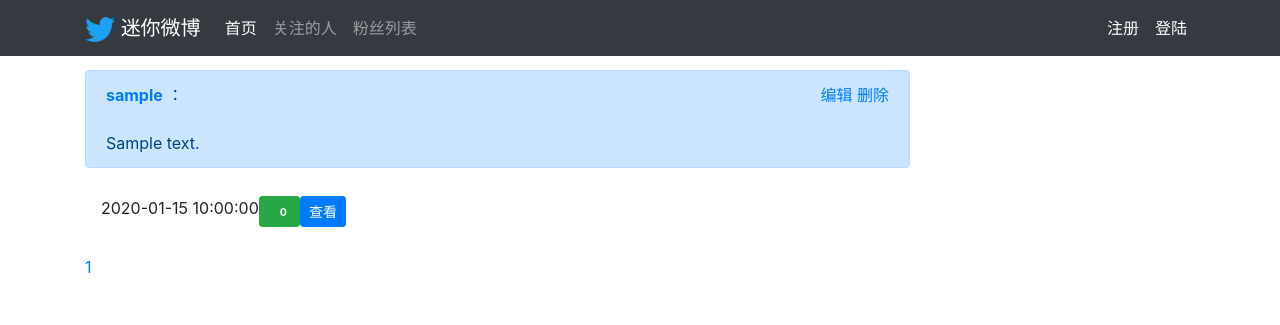
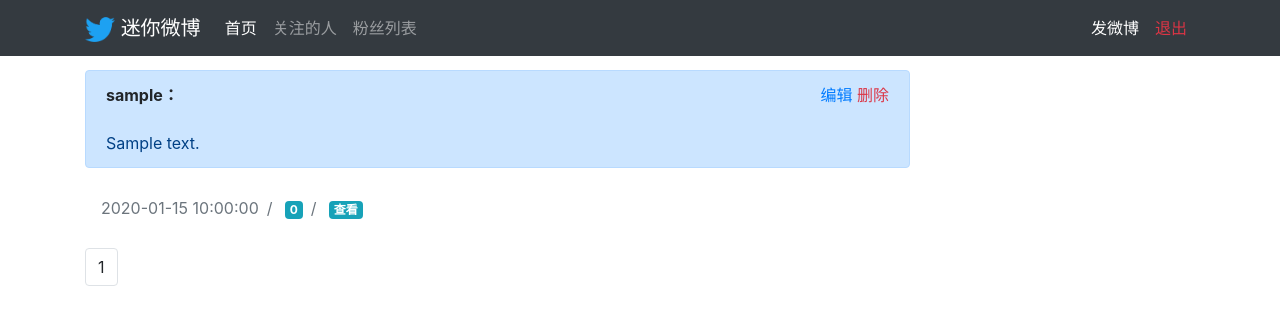
Before and after one commit to sept44/weibo, a Flask app: page /weibo/list in a window 1280 px wide. Shown: the top 325 px of the page. Run offline with Flask 2, Linux system fonts and the light colour scheme; the visitor is signed in with stand-in values (Sample User, id 1); tables that the repository leaves empty hold one stand-in row (values such as "Sample post"); some libraries are stand-ins or nearby versions.

Commit message:
1. 调整页面样式 2. 修复Bug

```diff
--- a/src/libs/config.py
+++ b/src/libs/config.py
@@ -4,4 +4,4 @@ SECRET_KEY = 'dd9ef07e927825830df31174fc0c999c'
 SQLALCHEMY_DATABASE_URI = 'mysql+pymysql://seamile:123@127.0.0.1:3306/weibo'
 SQLALCHEMY_TRACK_MODIFICATIONS = True
 
-PER_PAGE = 30  # 每页微博数量
+PER_PAGE = 10  # 每页微博数量
--- a/src/manage.py
+++ b/src/manage.py
@@ -74,6 +74,5 @@ def fake():
     db.session.commit()
 
 
-
 if __name__ == "__main__":
     manager.run()
--- a/src/templates/base.html
+++ b/src/templates/base.html
@@ -11,7 +11,7 @@
         padding-top: 70px;
       }
       h2 {
-        margin: 30px 0;
+        margin: 20px 0;
       }
       .transparent-bg {
         background-color: transparent;
@@ -47,12 +47,21 @@
           </ul>
 
           <ul class="nav navbar-nav navbar-right">
+            {% if 'uid' in session %}
+            <li class="nav-item active">
+              <a class="nav-link" href="/weibo/post">发微博</a>
+            </li>
+            <li class="nav-item active">
+              <a class="nav-link text-danger" href="/user/logout">退出</a>
+            </li>
+            {% else %}
             <li class="nav-item active">
               <a class="nav-link" href="/user/register">注册</a>
             </li>
             <li class="nav-item active">
               <a class="nav-link" href="/user/login">登陆</a>
             </li>
+            {% endif %}
           </ul>
         </div>
       </div>
--- a/src/weibo/templates/index.html
+++ b/src/weibo/templates/index.html
@@ -1,58 +1,60 @@
 {% extends "base.html" %}
 
+<!-- 内容区 -->
 {% block content %}
 
 <!-- 显示当前页的微博 -->
 {% for wb in weibo_list %}
-<div class="alert alert-primary" >
+<div class="alert alert-primary">
   <div class="row">
     <div class="col-sm-10">
-            <a href="/user/info?uid={{ wb.uid }}">
-                <strong>{{ wb.user.nickname }}</strong>
-            </a>：
+      <a class="text-body" href="/user/info?uid={{ wb.uid }}">
+        <strong>{{ wb.user.nickname }}：</strong>
+      </a>
     </div>
 
     {% if 'uid' in session and session['uid'] == wb.uid %}
     <div class="col-sm-2 text-right">
       <a href="/weibo/edit?wid={{ wb.id }}">编辑</a>
-            <a href="/weibo/delete?wid={{ wb.id }}">删除</a>
+      <a class="text-danger" href="/weibo/delete?wid={{ wb.id }}">删除</a>
     </div>
     {% endif %}
   </div>
-    <br>
-    <span>{{ wb.content | replace('\n', '<br>') | safe }}</span>
+  <br />
+  <span>{{ wb.content | replace('\n', '<br />') | safe }}</span>
 </div>
 
-<div class="breadcrumb text-right transparent-bg">
-    <li class="active">{{ wb.updated }}</li>
+<ol class="breadcrumb transparent-bg">
+  <li class="breadcrumb-item text-secondary">{{ wb.updated }}</li>
 
-    <li>
-        <a class="btn btn-success btn-sm" href="/weibo/like?wid={{ wb.id }}">
-            <span class="glyphicon glyphicon-heart"></span>
-            &nbsp;
-            <span class="badge"> 0 </span>
-        </a>
+  <li class="breadcrumb-item">
+    <a class="badge badge-info" href="/weibo/like?wid={{ wb.id }}">0</a>
   </li>
 
-    <li>
-        <a class="btn btn-primary btn-sm" href="/weibo/show?wid={{ wb.id }}">查看</a>
+  <li class="breadcrumb-item">
+    <a class="badge badge-info" href="/weibo/show?wid={{ wb.id }}">查看</a>
   </li>
-</div>
+</ol>
 
-{% if not loop.last %}<hr>{% endif %}
-
-{% else %}
+{% if not loop.last %}
+<hr />
+{% endif %} {% else %}
 <div>当前还没有人发过微博，您来抢沙发吧！</div>
 {% endfor %}
 
 <!-- 显示页码 -->
 <nav aria-label="Page navigation">
   <ul class="pagination">
-        {% for p in range(n_page) %}
-            {% if loop.index == page %}
-            <li class="active"><a href="#">{{ loop.index }}</a></li>
+    {% for p in range(min_page, max_page + 1) %}
+      <!-- 当前要不需要跳转链接 -->
+      {% if p == page %}
+      <li class="page-item">
+        <a class="page-link">{{ p }}</a>
+      </li>
       {% else %}
-            <li><a href="/weibo/list?page={{ loop.index }}">{{ loop.index }}</a></li>
+      <li class="page-item">
+        <a class="page-link" href="/weibo/list?page={{ p }}">{{ p }}</a>
+      </li>
       {% endif %}
     {% endfor %}
   </ul>
--- a/src/weibo/views.py
+++ b/src/weibo/views.py
@@ -27,7 +27,7 @@ def post_weibo():
             return render_template('post.html', error='微博内容不能为空')
         uid = session['uid']
         created = updated = datetime.datetime.now()  # 创建时间和修改时间相同
-        weibo = Weibo(uid=uid, content=content, created=created)
+        weibo = Weibo(uid=uid, content=content, created=created, updated=updated)
         db.session.add(weibo)
 
         try:
@@ -108,5 +108,8 @@ def weibo_list():
     # 计算总页数：总页数 = math.ceil(总条数 / 30)
     total = Weibo.query.count()
     n_page = ceil(total / PER_PAGE)
+    min_page = (page - 5) if page > 5 else 1
+    max_page = min((page + 5), n_page)
 
-    return render_template('index.html', weibo_list=weibo_list, n_page=n_page, page=page)
+    return render_template('index.html', weibo_list=weibo_list,
+                            min_page=min_page, max_page=max_page, page=page)
```
Lines whose indentation alone changed are shown as unchanged.
